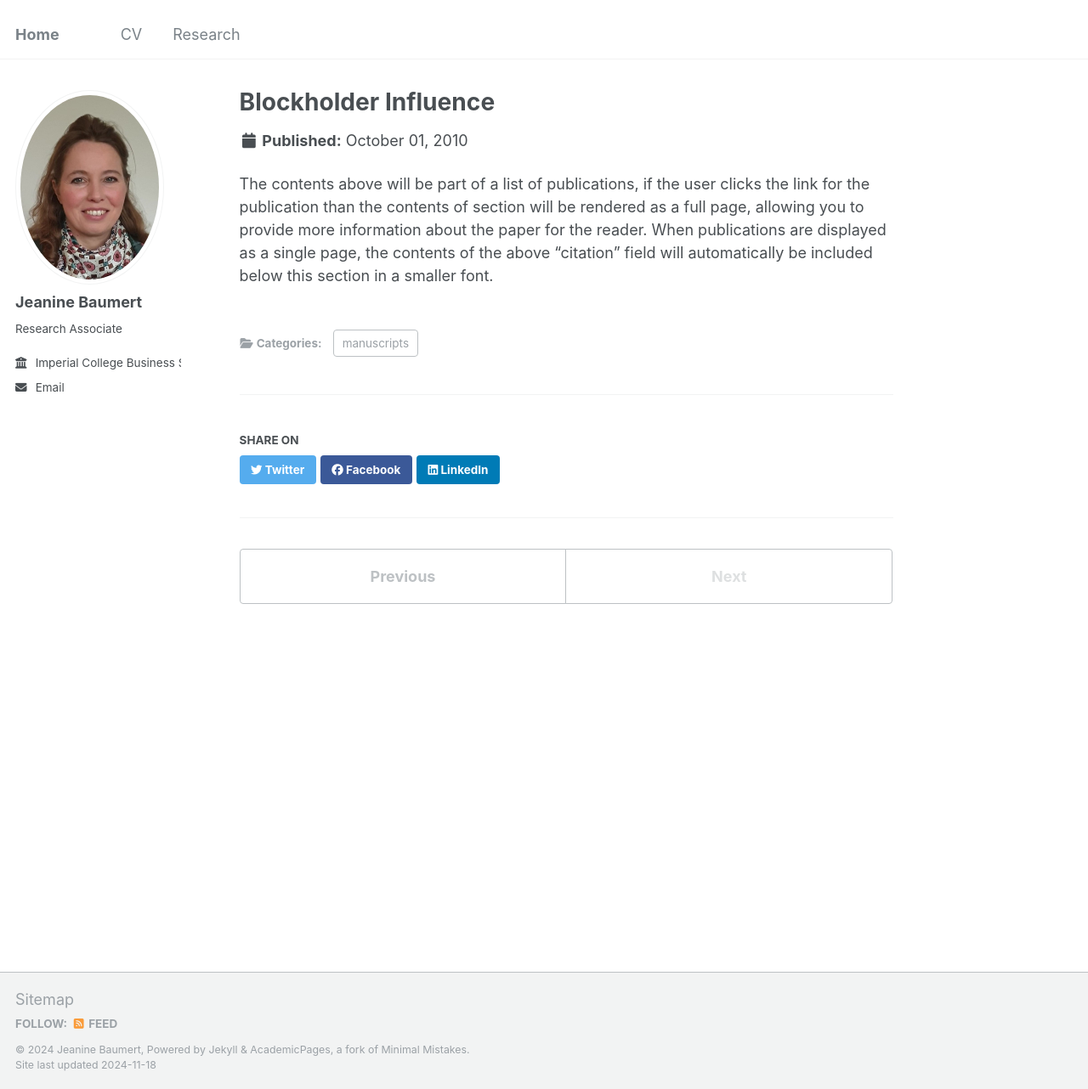
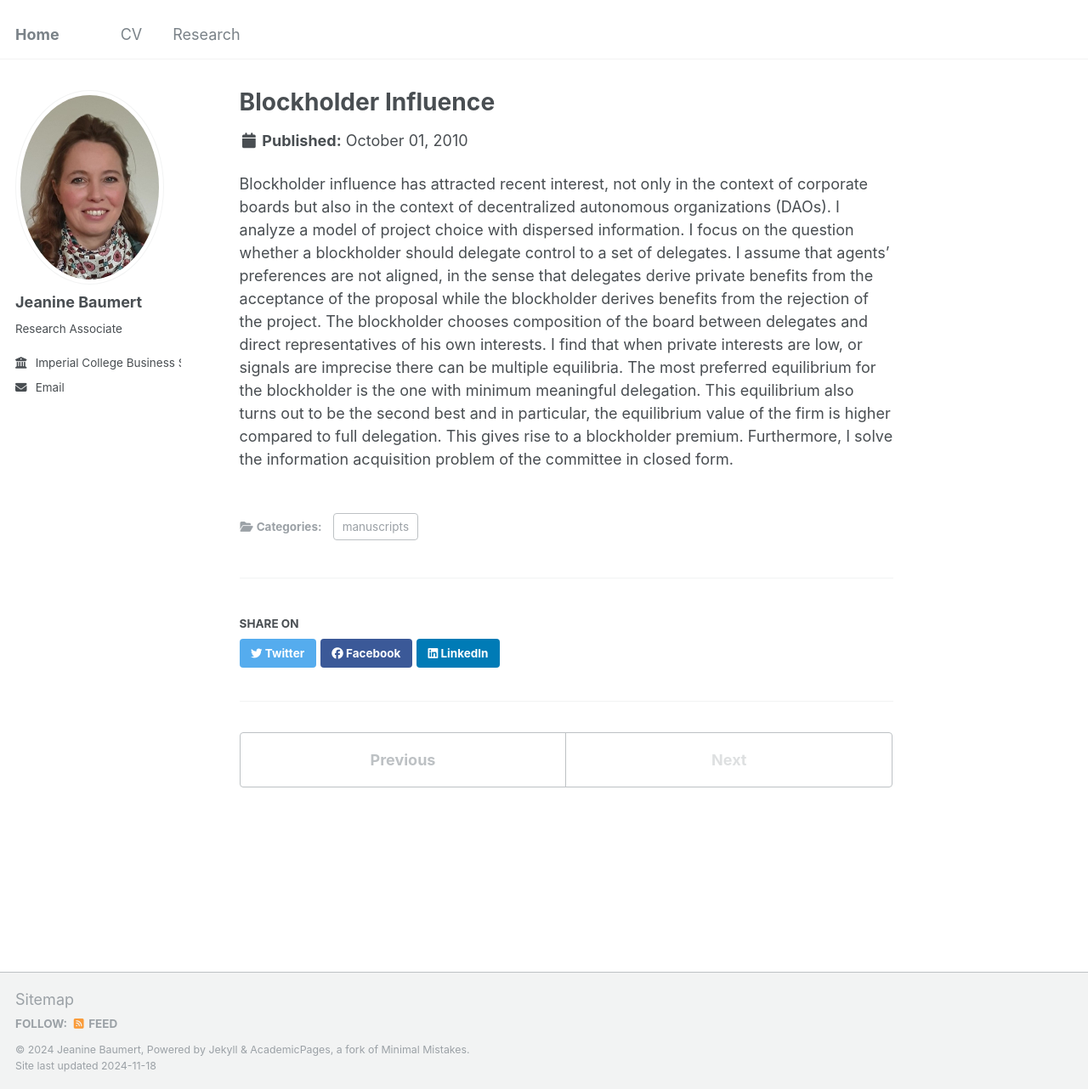
Before and after one commit to jeaninebaumert/jeaninebaumert.github.io, a Jekyll site: the page built from _publications/2010-10-01-paper-title-number-2.md, in a window 1280 px wide and 1282 px high. Shown: the whole window at 85% size. Built offline with Jekyll 4.4.1, drawn with Linux system fonts in a browser that asks for light colours.

Commit message:
Update 2010-10-01-paper-title-number-2.md

```diff
--- a/_publications/2010-10-01-paper-title-number-2.md
+++ b/_publications/2010-10-01-paper-title-number-2.md
@@ -3,7 +3,7 @@ title: "Blockholder Influence"
 collection: publications
 category: manuscripts
 permalink: /publication/2010-10-01-paper-title-number-2
-excerpt: 'This paper is about the number 2. The number 3 is left for future work.'
+excerpt: 'Blockholder influence has attracted recent interest, not only in the context of corporate boards but also in the context of decentralized autonomous organizations (DAOs).  I analyze a model of project choice with dispersed information. I focus on the question whether a blockholder should delegate control to a set of delegates. I assume that agents’ preferences are not aligned, in the sense that delegates derive private benefits from the acceptance of the proposal while the blockholder derives benefits from the rejection of the project. The blockholder chooses composition of the board between delegates and direct representatives of his own interests. I find that when private interests are low, or signals are imprecise there can be multiple equilibria. The most preferred equilibrium for the blockholder is the one with minimum meaningful delegation. This equilibrium also turns out to be the second best and in particular, the equilibrium value of the firm is higher compared to full delegation. This gives rise to a blockholder premium. Furthermore, I solve the information acquisition problem of the committee in closed form.'
 date: 2010-10-01
 venue:
 slidesurl:
@@ -11,4 +11,4 @@ paperurl:
 citation:
 ---
 
-The contents above will be part of a list of publications, if the user clicks the link for the publication than the contents of section will be rendered as a full page, allowing you to provide more information about the paper for the reader. When publications are displayed as a single page, the contents of the above "citation" field will automatically be included below this section in a smaller font.
+Blockholder influence has attracted recent interest, not only in the context of corporate boards but also in the context of decentralized autonomous organizations (DAOs).  I analyze a model of project choice with dispersed information. I focus on the question whether a blockholder should delegate control to a set of delegates. I assume that agents’ preferences are not aligned, in the sense that delegates derive private benefits from the acceptance of the proposal while the blockholder derives benefits from the rejection of the project. The blockholder chooses composition of the board between delegates and direct representatives of his own interests. I find that when private interests are low, or signals are imprecise there can be multiple equilibria. The most preferred equilibrium for the blockholder is the one with minimum meaningful delegation. This equilibrium also turns out to be the second best and in particular, the equilibrium value of the firm is higher compared to full delegation. This gives rise to a blockholder premium. Furthermore, I solve the information acquisition problem of the committee in closed form.
```
